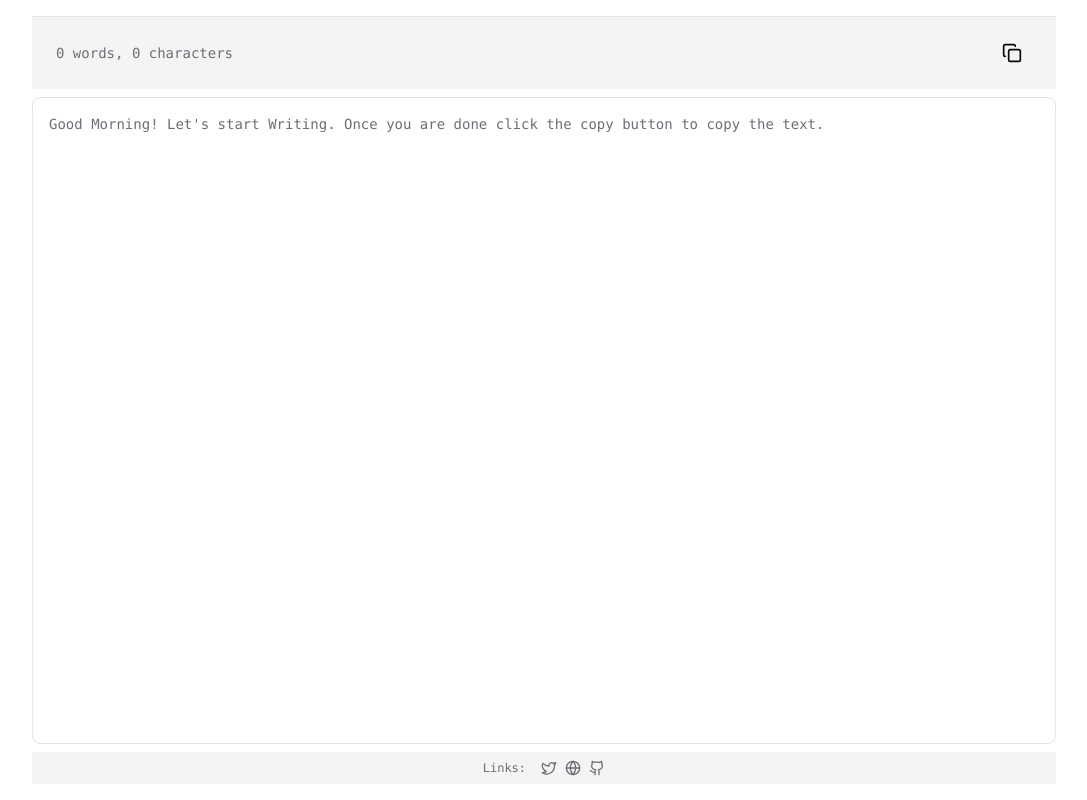
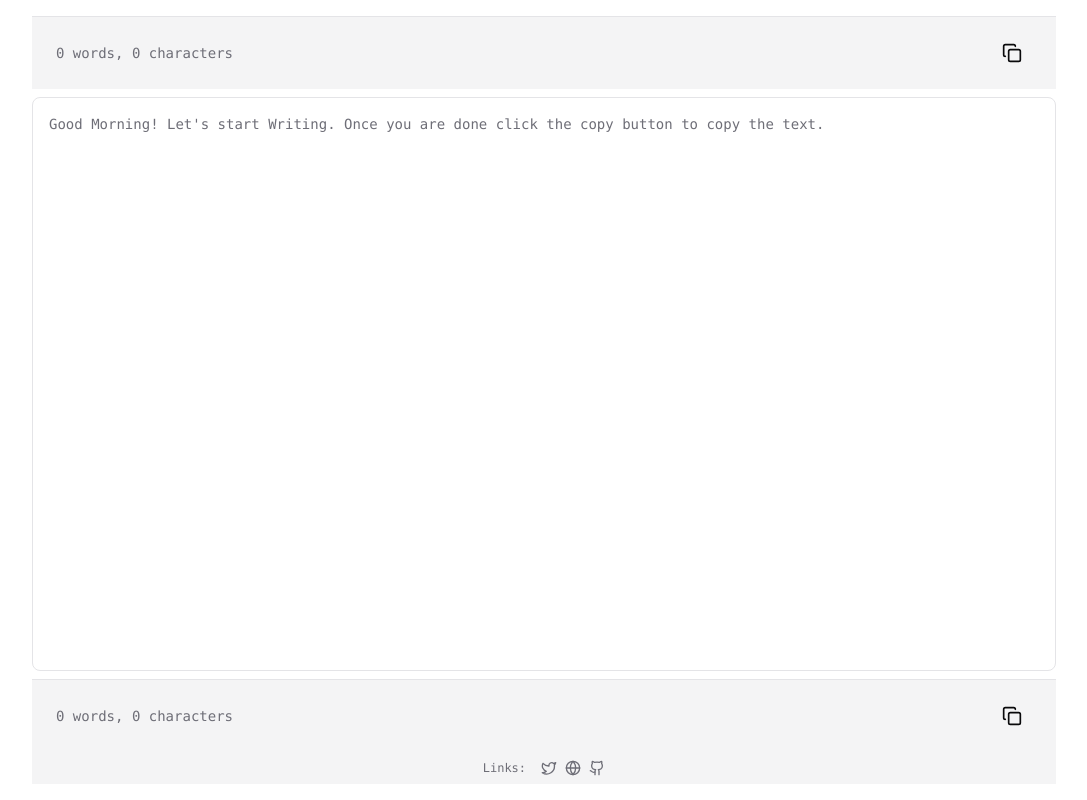
Before and after one commit to gyurisc/write_wordcount, a Next.js app: page / in a window 1280 px wide. Shown: the whole page, without its empty margins (96-1183 px from the left). Built offline with nearby package versions, Linux system fonts and the light colour scheme.

Commit message:
top bottom word count

```diff
--- a/components/Writer.jsx
+++ b/components/Writer.jsx
@@ -70,11 +70,19 @@ const Writer = () => {
             placeholder={`Good ${timeOfDay}! Let's start Writing. Once you are done click the copy button to copy the text.`}
             value={text}
             onChange={handleChange}
-            className="w-full flex-1 resize-none p-4 rounded-lg border border-input focus:border-primary focus:ring-1 focus:ring-primary"
+            className="w-full flex-1 sm:max-h-none sm:rows-auto resize-none p-4 rounded-lg border border-input focus:border-primary focus:ring-1 focus:ring-primary"
             style={{ height: `calc(${viewportHeight}px - 160px)` }}
             />
         </div>
-
+        <div className="bg-muted px-6 py-4 flex justify-between items-center border-t">
+          <div className="text-sm text-muted-foreground">
+            <span id="word-count">{wordCount}</span> words, <span id="char-count">{charCount}</span> characters
+          </div>
+          <Button variant="ghost" size="icon" className="ml-auto" onClick={handleCopy}>
+            <CopyIcon className="h-5 w-5" />
+            <span className="sr-only">Share to email</span>
+          </Button>
+        </div>
       </>
     );
 }
```
